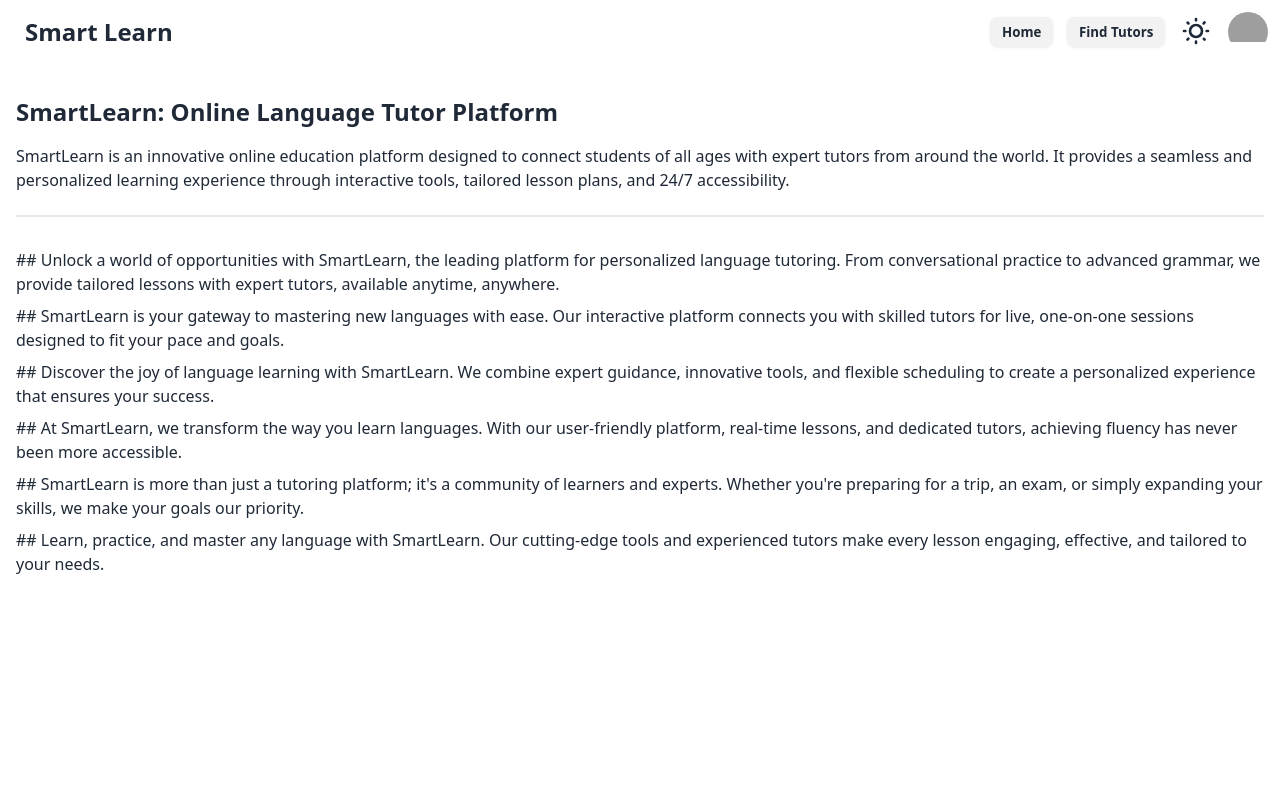
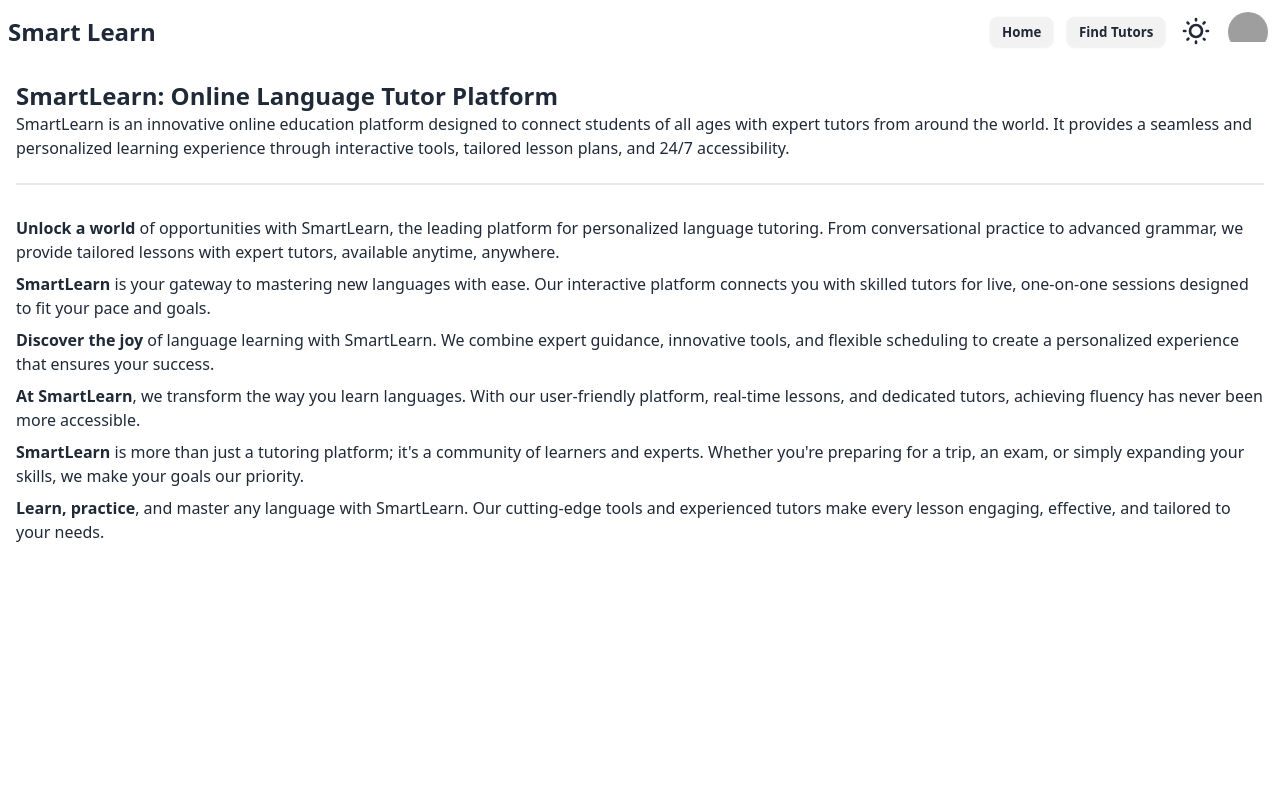
Before and after one commit to ALHriday/smart-learn-online-tutor, a React (Vite) app: page /about in a window 1280 px wide. Shown: the top 800 px of the page. Built offline with nearby package versions, Linux system fonts and the light colour scheme; no server answers; grey boxes are pictures that could not be loaded.

Commit message:
some changes

```diff
--- a/src/components/About.jsx
+++ b/src/components/About.jsx
@@ -2,23 +2,23 @@
 const About = () => {
     return (
         <div className="p-4">
-            <h1 className="text-2xl py-4 font-bold">SmartLearn: Online Language Tutor Platform</h1>
+            <h1 className="text-2xl font-bold">SmartLearn: Online Language Tutor Platform</h1>
             <p>
                 SmartLearn is an innovative online education platform designed to connect students of all ages with expert tutors from around the world. It provides a seamless and personalized learning experience through interactive tools, tailored lesson plans, and 24/7 accessibility.
             </p>
             <div className="divider"></div>
             <div className="py-2 flex flex-col gap-2">
-                <p>## Unlock a world of opportunities with SmartLearn, the leading platform for personalized language tutoring. From conversational practice to advanced grammar, we provide tailored lessons with expert tutors, available anytime, anywhere.</p>
+                <p> <strong>Unlock a world</strong> of opportunities with SmartLearn, the leading platform for personalized language tutoring. From conversational practice to advanced grammar, we provide tailored lessons with expert tutors, available anytime, anywhere.</p>
 
-                <p>## SmartLearn is your gateway to mastering new languages with ease. Our interactive platform connects you with skilled tutors for live, one-on-one sessions designed to fit your pace and goals.</p>
+                <p> <strong>SmartLearn</strong> is your gateway to mastering new languages with ease. Our interactive platform connects you with skilled tutors for live, one-on-one sessions designed to fit your pace and goals.</p>
 
-                <p>## Discover the joy of language learning with SmartLearn. We combine expert guidance, innovative tools, and flexible scheduling to create a personalized experience that ensures your success.</p>
+                <p> <strong>Discover the joy</strong> of language learning with SmartLearn. We combine expert guidance, innovative tools, and flexible scheduling to create a personalized experience that ensures your success.</p>
 
-                <p>## At SmartLearn, we transform the way you learn languages. With our user-friendly platform, real-time lessons, and dedicated tutors, achieving fluency has never been more accessible.</p>
+                <p> <strong>At SmartLearn</strong>, we transform the way you learn languages. With our user-friendly platform, real-time lessons, and dedicated tutors, achieving fluency has never been more accessible.</p>
 
-                <p>## SmartLearn is more than just a tutoring platform; it&apos;s a community of learners and experts. Whether you&apos;re preparing for a trip, an exam, or simply expanding your skills, we make your goals our priority.</p>
+                <p> <strong>SmartLearn</strong> is more than just a tutoring platform; it&apos;s a community of learners and experts. Whether you&apos;re preparing for a trip, an exam, or simply expanding your skills, we make your goals our priority.</p>
 
-                <p>## Learn, practice, and master any language with SmartLearn. Our cutting-edge tools and experienced tutors make every lesson engaging, effective, and tailored to your needs.</p>
+                <p> <strong>Learn, practice</strong>, and master any language with SmartLearn. Our cutting-edge tools and experienced tutors make every lesson engaging, effective, and tailored to your needs.</p>
             </div>
         </div>
     );
--- a/src/components/Home/Navbar.jsx
+++ b/src/components/Home/Navbar.jsx
@@ -24,7 +24,7 @@ const Navbar = () => {
     return (
         <div className="navbar bg-base-100">
             <div className="flex-1">
-                <Link className="btn btn-ghost text-2xl" to='/'>Smart Learn</Link>
+                <Link className="text-2xl font-bold" to='/'>Smart Learn</Link>
             </div>
             <div className="flex-none">
                 <div className="dropdown hidden lg:flex gap-2 dropdown-end">
@@ -41,7 +41,7 @@ const Navbar = () => {
                     <div onClick={handleToggle}>
                         <label className="swap swap-rotate">
                             <input type="checkbox"
-                            className="theme-controller" value={toggle || ''}/>
+                            className="theme-controller" value={toggle}/>
                             <svg
                                 className="swap-off h-8 w-8 fill-current"
                                 xmlns="http://www.w3.org/2000/svg"
@@ -68,12 +68,12 @@ const Navbar = () => {
                         <div className="w-10 rounded-full">
                             {user ? <img loading="lazy"
                                 src={user?.photoURL}
-                                alt=""
+                                alt={user?.displayName}
                                 title={user?.displayName}
                             />
                                 :
                                 <div>
-                                    <img src="https://img.icons8.com/?size=100&id=7819&format=png&color=000000" alt="" />
+                                    <img className={toggle === 'dark' ? 'bg-slate-300' : 'bg-white'} src="https://img.icons8.com/?size=100&id=7819&format=png&color=000000" alt="" />
                                 </div>
                             }
 
```
